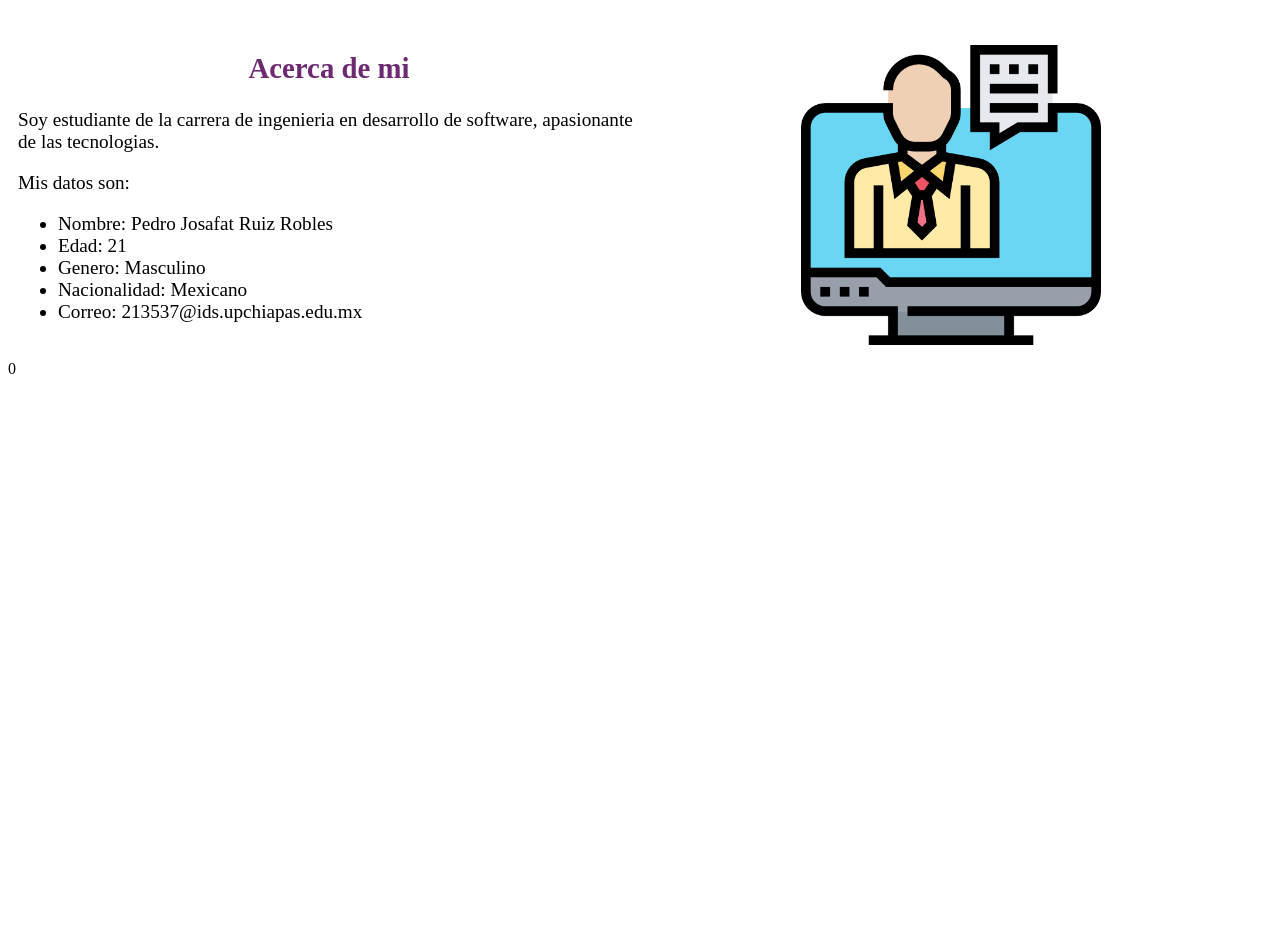
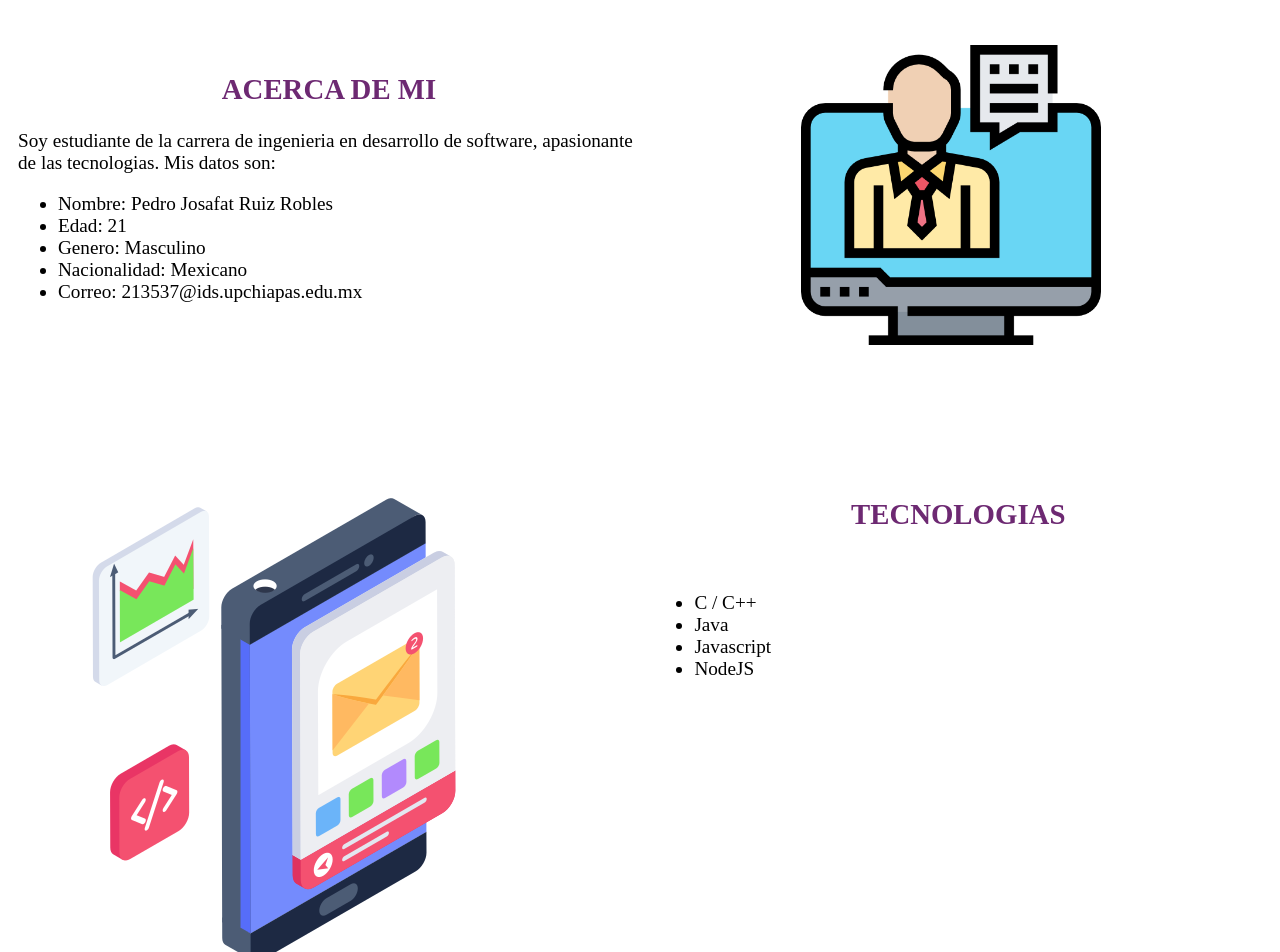
Before and after one commit to josafat012/hojaDeVida, a React (Vite) app: page / in a window 1280 px wide. Shown: the part 180-1132 px from the top of the page. Before the commit the page ends 800 px from the top, so only its background shows below. Built offline with nearby package versions, Linux system fonts and the light colour scheme.

Commit message:
[ADD] Segunda seccion agregada

```diff
--- a/src/assets/styles/Body.css
+++ b/src/assets/styles/Body.css
@@ -26,3 +26,22 @@ section{
     width: 300px;
     height: 300px;
 }
+
+.section-two {
+    margin-top: 10%;
+    font-size: 120%;
+}
+
+.section-two div{
+    width: 50%;
+}
+
+.div-right-two-body{
+    margin-left: 10%;
+}
+
+.div-right-two-body h2{
+    text-align: center;
+    color: rgb(109, 41, 114);
+    margin-bottom: 10%;
+}
--- a/src/assets/styles/Header.css
+++ b/src/assets/styles/Header.css
@@ -1,8 +1,10 @@
 header{
     display: flex;
     align-items: center;
+    text-align: center;
     border-bottom: 2px red dotted;
     padding-bottom: 1%;
+
 }
 
 header h1{
@@ -14,7 +16,7 @@ header img{
     height: 100px;
     border: 15px rgb(76, 76, 178) outset;
     border-radius: 50%;
-    margin-left: 5%
+    margin-left: 30%
 }
 
 header div {
--- a/src/components/atoms/LeftOneBody.jsx
+++ b/src/components/atoms/LeftOneBody.jsx
@@ -3,9 +3,8 @@ import ListSectionOne from "./ListSectionOne";
 function LeftOneBody(props) {
     return (
         <div className="div-left-one-body">
-            <h2>Acerca de mi</h2>
+            <h2>ACERCA DE MI</h2>
             <p>{props.descripcion}</p>
-            <p>Mis datos son:</p>
             <ListSectionOne/>
         </div>
       );
--- /dev/null
+++ b/src/components/atoms/LeftTwoBody.jsx
@@ -0,0 +1,9 @@
+import img from '../../assets/imgs/imgSectionTwo.png';
+
+function LeftTwoBody() {
+    return (
+        <img src={img} alt="" />
+      );
+}
+
+export default LeftTwoBody;
--- /dev/null
+++ b/src/components/atoms/ListSectionTwo.jsx
@@ -0,0 +1,15 @@
+import data from "../../data/data";
+
+function ListSectionTwo() {
+    return (
+        <ul>
+            {
+                data.tecnologias.map( tecnologias => (
+                    <li key={tecnologias.id}>{tecnologias.name}</li>
+                ))
+            }
+        </ul>
+      );
+}
+
+export default ListSectionTwo;
--- a/src/components/atoms/RightOneBody.jsx
+++ b/src/components/atoms/RightOneBody.jsx
@@ -1,6 +1,6 @@
 import img from '../../assets/imgs/imgSectionOne.png';
 
-function RightTwoBody() {
+function RightOneBody() {
     return (
         <div className="div-right-one-body">
             <img src={img} alt="" />
@@ -8,4 +8,4 @@ function RightTwoBody() {
       );
 }
 
-export default RightTwoBody;
+export default RightOneBody;
--- /dev/null
+++ b/src/components/atoms/RightTwoBody.jsx
@@ -0,0 +1,12 @@
+import ListSectionTwo from "./ListSectionTwo";
+
+function RightTwoBody() {
+    return (
+        <div className="div-right-two-body">
+            <h2>TECNOLOGIAS</h2>
+            <ListSectionTwo/>
+        </div>
+      );
+}
+
+export default RightTwoBody;
--- a/src/components/moleculas/Body.jsx
+++ b/src/components/moleculas/Body.jsx
@@ -1,9 +1,11 @@
 import SectionOneBody from "./SectionOneBody";
+import SectionTwoBody from "./SectionTwoBody";
 
 function Body() {
     return (
         <main>
             <SectionOneBody/>
+            <SectionTwoBody/>
         </main>
       );
 }
--- a/src/components/moleculas/SectionOneBody.jsx
+++ b/src/components/moleculas/SectionOneBody.jsx
@@ -1,12 +1,13 @@
 import LeftOneBody from "../atoms/LeftOneBody";
-import RightTwoBody from "../atoms/RightOneBody";
+import RightOneBody from "../atoms/RightOneBody";
+// import RightTwoBody from "../atoms/RightOneBody";
 import data from "../../data/data";
 
 function SectionOneBody() {
     return (
       <section className="section-one">
         <LeftOneBody descripcion={data.personal.descripcion} nombre={data.personal.nombre} apellido={data.personal.apellido} genero={data.personal.genero} nacionalidad={data.personal.nacionalidad} correo={data.contacto.correo}/>
-        <RightTwoBody/>
+        <RightOneBody/>
       </section>
     );
 }
--- a/src/components/moleculas/SectionTwoBody.jsx
+++ b/src/components/moleculas/SectionTwoBody.jsx
@@ -0,0 +1,13 @@
+import LeftTwoBody from "../atoms/LeftTwoBody";
+import RightTwoBody from "../atoms/RightTwoBody";
+
+function SectionTwoBody() {
+    return (
+        <section className="section-two">
+            <LeftTwoBody/>
+            <RightTwoBody/>
+        </section>
+      );
+}
+
+export default SectionTwoBody;
--- a/src/data/data.js
+++ b/src/data/data.js
@@ -6,14 +6,27 @@ const data = {
         'genero' : 'Masculino',
         'nacionalidad' : 'Mexicano',
         'ocupacion' : 'Estudiante de ingenieria de software',
-        'descripcion' : 'Soy estudiante de la carrera de ingenieria en desarrollo de software, apasionante de las tecnologias.'
+        'descripcion' : 'Soy estudiante de la carrera de ingenieria en desarrollo de software, apasionante de las tecnologias. Mis datos son:'
     },
     contacto : {
         'correo' : '213537@ids.upchiapas.edu',
         'telefono' : '9616665782',
         'direccion' : 'Tuxtla gutierrez',
         'correo' : '213537@ids.upchiapas.edu.mx'
-    }
+    },
+    tecnologias : [{
+        'id' : 1,
+        'name' : 'C / C++',
+    },{
+        'id' : 2,
+        'name' : 'Java',
+    },{
+        'id' : 3,
+        'name' : 'Javascript',
+    },{
+        'id' : 4,
+        'name' : 'NodeJS',
+    }]
 }
 
 export default data;
```
